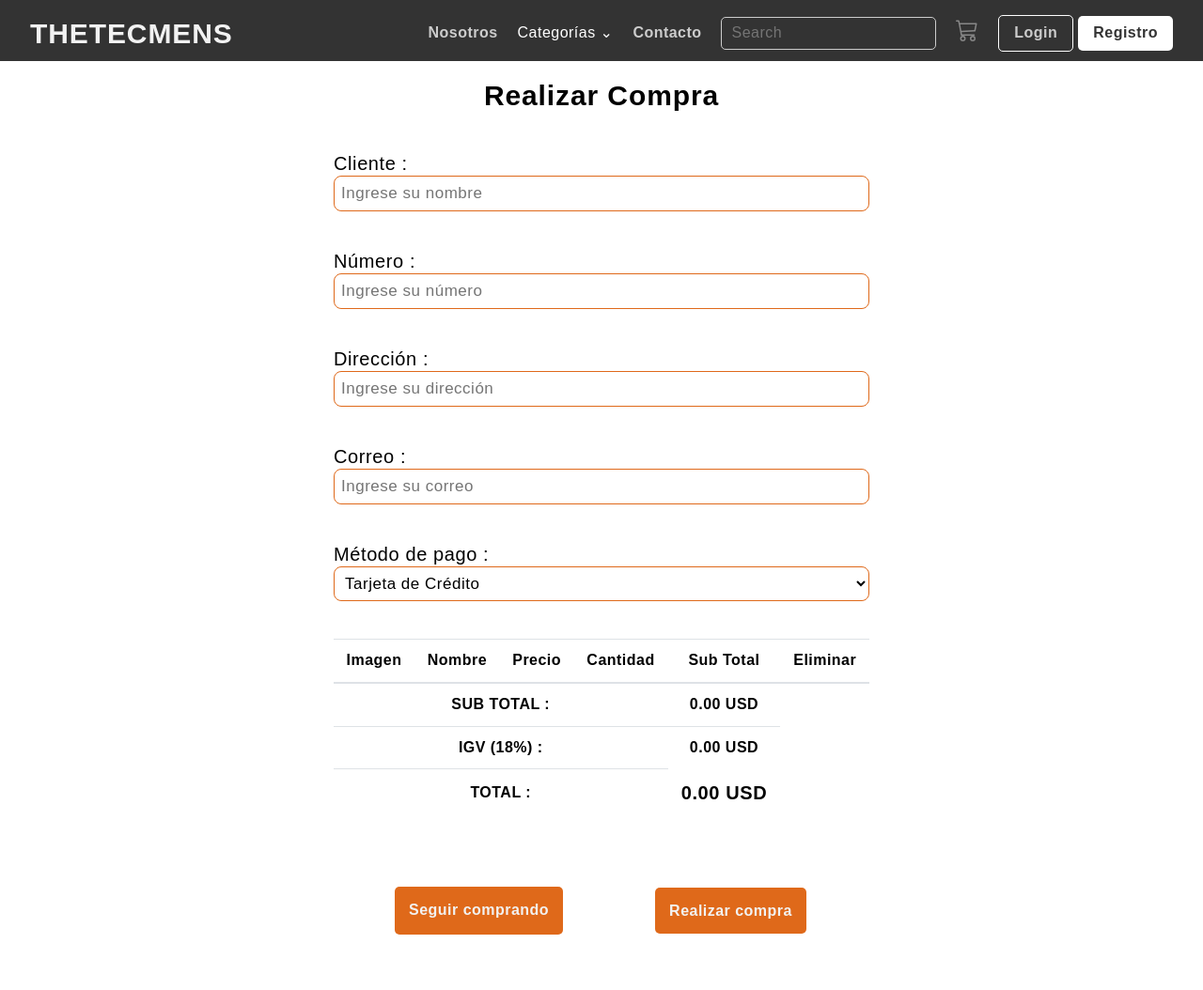
After one commit to EstebxnPG/tienda-tecnologica, a PHP site: page /components/carrito/carrito.php in a window 1280 px wide. The commit adds this page. Shown: the whole page at 94% size. Run offline with PHP 8.4, Linux system fonts and the light colour scheme; data comes from the database, SQL or seed files in the repository; lists and menus that the app fills with data are empty.

Commit message:
Intento carrito.php

```diff
--- a/components/Login/procesar_login.php
+++ b/components/Login/procesar_login.php
@@ -1,6 +1,12 @@
 <?php
 session_start();
 include __DIR__ . '/../../config/conexion.php';
+
+if (isset($_COOKIE['carrito'])) {
+    $_SESSION['carrito'] = json_decode($_COOKIE['carrito'], true);
+}
+
+
 
 if ($_SERVER['REQUEST_METHOD'] == 'POST') {
 
--- /dev/null
+++ b/components/carrito/carrito.php
@@ -0,0 +1,178 @@
+<script>
+    // Función para actualizar el subtotal y el total global
+    function actualizarTotales() {
+        let subtotal = 0;
+        let filas = document.querySelectorAll("#lista-compra tbody tr");
+
+        // Iterar por cada fila del carrito
+        filas.forEach(function(fila) {
+            const cantidadInput = fila.querySelector("input[name^='cantidad']");
+            const precio = parseFloat(fila.querySelector("td:nth-child(3)").innerText.replace(" USD", ""));
+            const cantidad = parseInt(cantidadInput.value);
+            const subtotalProducto = precio * cantidad;
+
+            // Actualizar el subtotal por producto en la tabla
+            fila.querySelector(".subtotal").innerText = subtotalProducto.toFixed(2) + " USD";
+
+            // Sumar al subtotal global
+            subtotal += subtotalProducto;
+        });
+
+        // Actualizar los totales globales
+        const igv = subtotal * 0.18;
+        const total = subtotal + igv;
+
+        // Mostrar los resultados
+        document.querySelector("#subtotal").innerText = subtotal.toFixed(2) + " USD";
+        document.querySelector("#igv").innerText = igv.toFixed(2) + " USD";
+        document.querySelector("#total").innerText = total.toFixed(2) + " USD";
+    }
+
+    // Asignar evento a los inputs de cantidad
+    document.addEventListener("DOMContentLoaded", function() {
+        const cantidadInputs = document.querySelectorAll("input[name^='cantidad']");
+        cantidadInputs.forEach(function(input) {
+            input.addEventListener("input", actualizarTotales);
+        });
+
+        // Inicializar los totales cuando la página cargue
+        actualizarTotales();
+    });
+</script>
+
+
+
+<?php
+session_start();
+include __DIR__ . '/../../config/conexion.php';
+include '../../includes/head.php';
+include '../../includes/header.php';
+
+// Asegúrate de que el carrito esté en la sesión
+if (!isset($_SESSION['carrito'])) {
+    $_SESSION['carrito'] = [];
+}
+
+// Variables para el subtotal, IGV y total
+$subtotal = 0;
+$igv = 0;
+$total = 0;
+
+// Consulta para obtener los productos del carrito
+$productos = [];
+foreach ($_SESSION['carrito'] as $producto_id => $cantidad) {
+    $consulta = "SELECT * FROM productos WHERE id= ?";
+    $stmt = $conn->prepare($consulta); // Usamos $conn en lugar de $pdo
+    $stmt->bind_param("i", $producto_id); // Vinculamos el parámetro de tipo entero
+    $stmt->execute();
+    $resultado = $stmt->get_result();
+    $producto = $resultado->fetch_assoc();
+
+    if ($producto) {
+        $producto['cantidad'] = $cantidad;
+        $productos[] = $producto;
+
+        // Calcular subtotal
+        $subtotal += $producto['precio'] * $cantidad;
+    }
+}
+
+// Calcular IGV y total
+$igv = $subtotal * 0.18; // Asumiendo que el IGV es 18%
+$total = $subtotal + $igv;
+?>
+
+<!-- Aquí va el resto de tu código HTML... -->
+
+
+<main>
+    <div class="container-carrito">
+        <h2>Realizar Compra</h2>
+        <form id="procesar-pago" action="procesar_compra.php" method="POST">
+    <div class="contenido titulo">
+        <label for="cliente" class="">Cliente :</label>
+        <input type="text" class="form-control" id="cliente" name="cliente" placeholder="Ingrese su nombre" onkeypress="return sololetras(event)" onpaste="return false" required>
+    </div>
+    <div class="contenido titulo">
+        <label for="numero" class="">Número :</label>
+        <input type="number" class="form-control" id="numero" name="numero" placeholder="Ingrese su número" required>
+    </div>
+    <div class="contenido titulo">
+        <label for="direccion" class="">Dirección :</label>
+        <input type="text" class="form-control" id="direccion" name="direccion" placeholder="Ingrese su dirección" required>
+    </div>
+    <div class="contenido titulo">
+        <label for="correo" class="">Correo :</label>
+        <input type="email" class="form-control" id="correo" name="correo" placeholder="Ingrese su correo" required>
+    </div>
+    <div class="contenido titulo">
+        <label for="metodo_pago" class="">Método de pago :</label>
+        <select class="form-control" id="metodo_pago" name="metodo_pago" required>
+            <option value="tarjeta">Tarjeta de Crédito</option>
+            <option value="efectivo">Efectivo</option>
+            <option value="transferencia">Transferencia Bancaria</option>
+        </select>
+    </div>
+
+    <div id="carrito" class="contenido">
+        <table class="tabla" id="lista-compra">
+            <thead>
+                <tr>
+                    <th scope="col">Imagen</th>
+                    <th scope="col">Nombre</th>
+                    <th scope="col">Precio</th>
+                    <th scope="col">Cantidad</th>
+                    <th scope="col">Sub Total</th>
+                    <th scope="col">Eliminar</th>
+                </tr>
+            </thead>
+            <tbody>
+              <?php foreach ($productos as $producto): ?>
+                  <tr>
+                      <td><img src="<?= $producto['imagen'] ?>" alt="<?= $producto['nombre'] ?>" width="50"></td>
+                      <td><?= $producto['nombre'] ?></td>
+                      <td>
+                          <?= number_format($producto['precio'], 2) ?> USD
+                          <!-- Agregamos el input hidden para el precio -->
+                          <input type="hidden" name="precio[<?= $producto['id'] ?>]" value="<?= $producto['precio'] ?>">
+                      </td>
+                      <td>
+                          <input type="number" name="cantidad[<?= $producto['id'] ?>]" value="<?= $producto['cantidad'] ?>" min="1" class="cantidad" data-precio="<?= $producto['precio'] ?>" data-id="<?= $producto['id'] ?>" required>
+                      </td>
+                      <td class="subtotal" data-precio="<?= $producto['precio'] ?>" data-cantidad="<?= $producto['cantidad'] ?>">
+                          <?= number_format($producto['precio'] * $producto['cantidad'], 2) ?> USD
+                      </td>
+                      <td><a href="eliminar_producto.php?id=<?= $producto['id'] ?>">Eliminar</a></td>
+                  </tr>
+              <?php endforeach; ?>
+              </tbody>
+
+            <tr>
+                <th colspan="4">SUB TOTAL :</th>
+                <th id="subtotal"><?= number_format($subtotal, 2) ?> USD</th>
+            </tr>
+            <tr>
+                <th colspan="4">IGV (18%) :</th>
+                <th id="igv"><?= number_format($igv, 2) ?> USD</th>
+            </tr>
+            <tr>
+                <th colspan="4">TOTAL :</th>
+                <th id="total"><?= number_format($total, 2) ?> USD</th>
+            </tr>
+        </table>
+    </div>
+
+    <!-- Campos ocultos para enviar los datos del total -->
+    <input type="hidden" name="coste" id="coste" value="<?= $total ?>">
+
+    <div class="botones-envio">
+        <a href="/tienda-tecnologica/index.php" class="button" id="volver">Seguir comprando</a>
+        <input type="submit" class="button" id="procesar-compra" value="Realizar compra">
+    </div>
+</form>
+
+    </div>
+</main>
+
+</body>
+</html>
--- a/components/productos/productos.php
+++ b/components/productos/productos.php
@@ -12,7 +12,6 @@ if ($resultado->num_rows > 0) {
         echo '  <p>SKU: PROD' . str_pad($producto['id'], 7, "0", STR_PAD_LEFT) . '</p>';
         echo '  <p>S/.<small class="precio">' . number_format($producto['precio'], 2) . '</small></p>';
         echo '  <a href="#" class="button agregar-carrito" data-id="' . $producto['id'] . '">Comprar</a>';
-        echo '  <a href="#" class="button editar-producto" data-id="' . $producto['id'] . '">Editar</a>';
         echo '</div>';
     }
 } else {
--- a/includes/header.php
+++ b/includes/header.php
@@ -7,13 +7,25 @@ include __DIR__ . '/../config/conexion.php';
 
 
 
-$sql = "SELECT * FROM categorias"; // cuidado si se llama 'Categorias' con mayúscula o minúscula
+$sql = "SELECT * FROM categorias";
 $resultado = $conn->query($sql);
 
 if(!$resultado){
     die("Error en la consulta: " . $conn->error);
 }
 ?>
+<?php
+if (session_status() == PHP_SESSION_NONE) {
+    session_start();
+}
+
+$cantidadCarrito = 0;
+
+if (isset($_SESSION['carrito'])) {
+    $cantidadCarrito = array_sum($_SESSION['carrito']);
+}
+?>
+
 <!DOCTYPE html>
 <html>
 <head>
@@ -79,10 +91,22 @@ if(!$resultado){
                         </label>
                     </li>
                     <li class="car">
-                        <a href="carrito.html">
+                        <a href="/tienda-tecnologica/components/carrito/carrito.php">
                             <svg class="bi bi-cart3" width="2em" height="2em" viewBox="0 0 16 16" fill="currentColor" xmlns="http://www.w3.org/2000/svg">
                                 <path fill-rule="evenodd" d="M0 1.5A.5.5 0 0 1 .5 1H2a.5.5 0 0 1 .485.379L2.89 3H14.5a.5.5 0 0 1 .49.598l-1 5a.5.5 0 0 1-.465.401l-9.397.472L4.415 11H13a.5.5 0 0 1 0 1H4a.5.5 0 0 1-.491-.408L2.01 3.607 1.61 2H.5a.5.5 0 0 1-.5-.5zM3.102 4l.84 4.479 9.144-.459L13.89 4H3.102zM5 12a2 2 0 1 0 0 4 2 2 0 0 0 0-4zm7 0a2 2 0 1 0 0 4 2 2 0 0 0 0-4zm-7 1a1 1 0 1 0 0 2 1 1 0 0 0 0-2zm7 0a1 1 0 1 0 0 2 1 1 0 0 0 0-2z"/>
                             </svg>
+                            <?php if ($cantidadCarrito > 0): ?>
+                            <span id="contador-carrito" style="
+                                position: absolute;
+                                top: 0;
+                                right: 0;
+                                background: red;
+                                color: white;
+                                border-radius: 50%;
+                                padding: 2px 6px;
+                                font-size: 12px;
+                            "><?= $cantidadCarrito ?></span>
+                            <?php endif; ?>
                         </a>
                     </li>
                     <li class="auth-buttons">
```
Also changed, not shown: carrito.html (deleted, +0 -138 lines), components/carrito/agregar_carrito.php (added, +36 -0 lines), components/carrito/eliminar_producto.php (added, +24 -0 lines), components/carrito/procesar_compra.php (added, +60 -0 lines), includes/main.php (+8 -2 lines).
